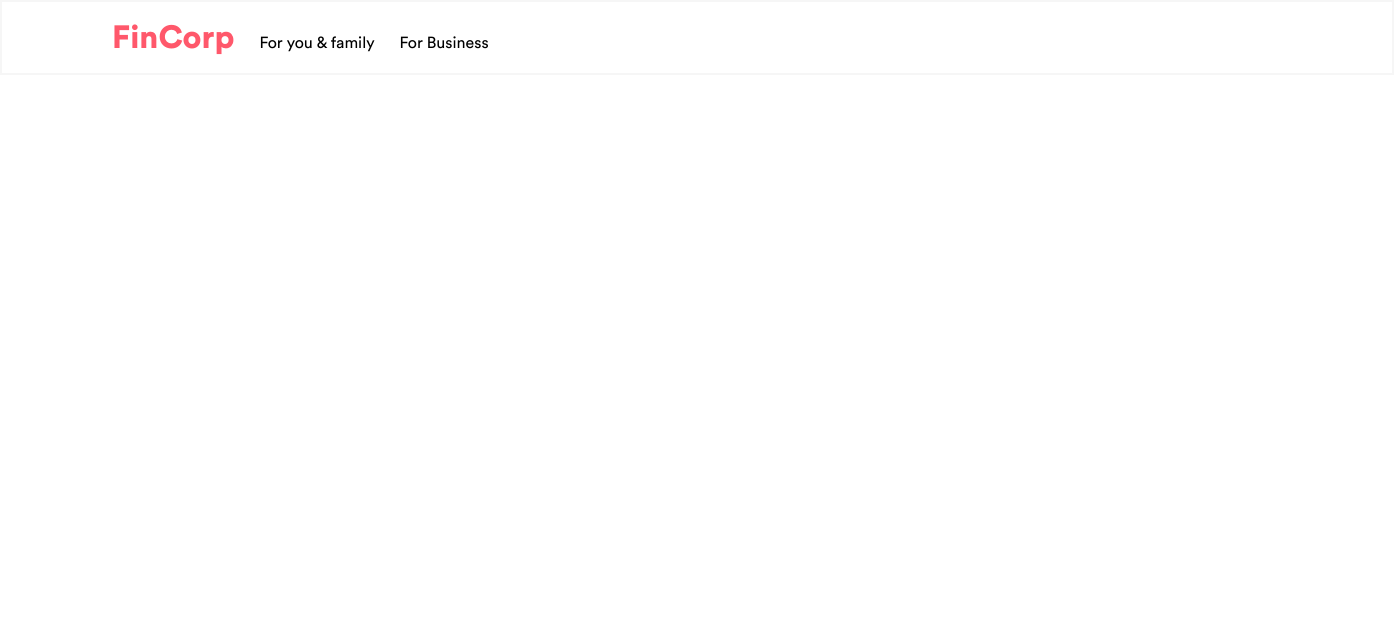
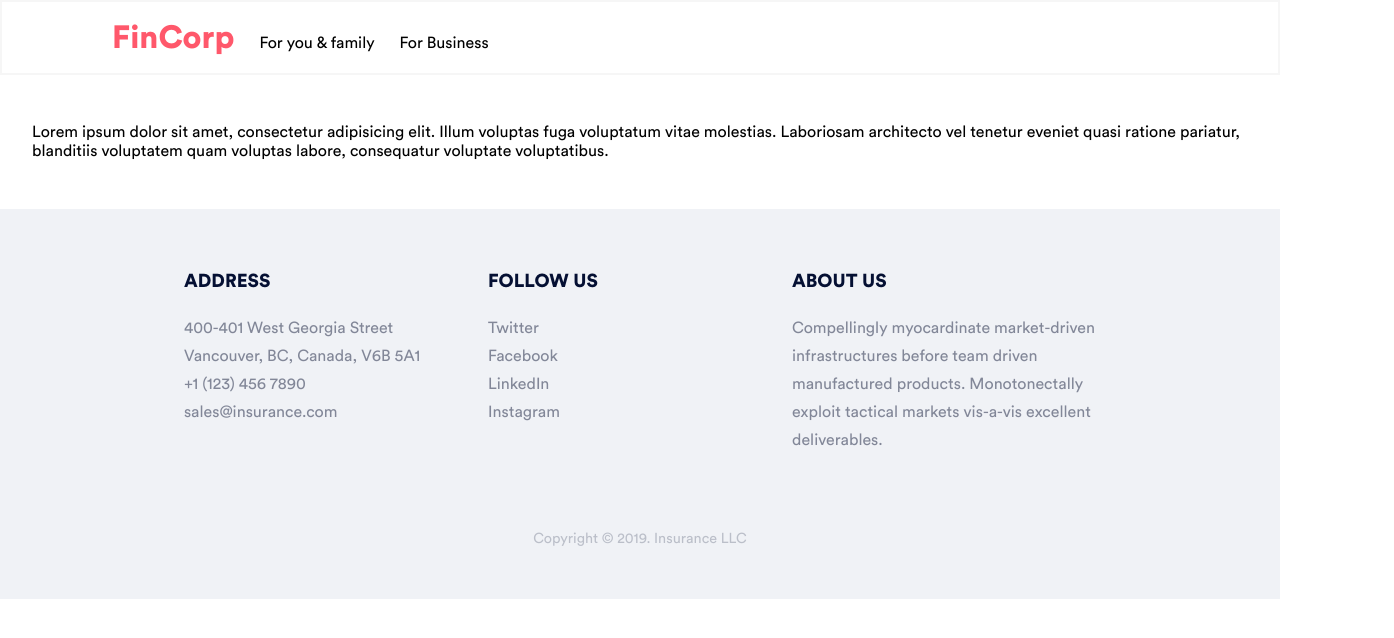
Before and after one commit to Online13/sayna-test-front-react, a React (Create React App) app: page / in a window 1280 px wide. Shown: the top 638 px of the page, 1394 px wide, since content can reach past the window. Built offline with nearby package versions, Linux system fonts and the light colour scheme.

Commit message:
add footer

```diff
--- /dev/null
+++ b/src/components/layouts/Footer/Footer.jsx
@@ -0,0 +1,38 @@
+import { Link } from "react-router-dom";
+import "./Footer.scss";
+
+function Footer() {
+  return (
+    <footer className="footer">
+      <div className="footer-grid row">
+        <div className="col-12 col-lg-3">
+          <h3>ADDRESS</h3>
+          <p>
+            400-401 West Georgia Street <br />
+            Vancouver, BC, Canada, V6B 5A1 <br />
+            +1 (123) 456 7890 <br />
+            sales@insurance.com <br />
+          </p>
+        </div>
+        <div className="col-12 col-lg-3">
+          <h3>FOLLOW US</h3>
+          <div className="follow">
+            <Link to="#">Twitter</Link>
+            <Link to="#">Facebook</Link>
+            <Link to="#">LinkedIn</Link>
+            <Link to="#">Instagram</Link>
+          </div>
+        </div>
+        <div className="col-12 col-lg-3">
+          <h3>ABOUT US</h3>
+          <p>
+          Compellingly myocardinate market-driven infrastructures before team driven manufactured products. Monotonectally exploit tactical markets vis-a-vis excellent deliverables.
+          </p>
+        </div>
+      </div>
+      <p>Copyright © 2019. Insurance LLC</p>
+    </footer>
+  );
+}
+
+export default Footer;
--- /dev/null
+++ b/src/components/layouts/Footer/Footer.scss
@@ -0,0 +1,33 @@
+.footer {
+  background-color: #F0F2F6;
+  padding: 32px;
+  padding-top: 5vh;
+
+  line-height: 28px;
+
+  h3 {
+    color: #051033;
+  }
+
+  .follow {
+    display: flex;
+    flex-direction: column;
+  }
+
+  .footer-grid {
+    justify-content: center;
+    h3 + * {
+      color: #828798;
+      font-size: 1rem;
+    }
+  }
+
+  & > p {
+    display: flex;
+    align-items: center;
+    justify-content: center;
+    color: #BBBFC9;
+    padding-top: 5vh;
+    font-size: 0.9rem;
+  }
+}
--- a/src/components/layouts/Header/Header.scss
+++ b/src/components/layouts/Header/Header.scss
@@ -1,7 +1,6 @@
 @import "./../../../assets/styles/functions.scss";
 
 .header {
-  width: 100%;
   height: 71px;
   display: flex;
   align-items: center;
--- a/src/components/pages/Main/Main.jsx
+++ b/src/components/pages/Main/Main.jsx
@@ -1,3 +1,4 @@
+import Footer from "../../layouts/Footer/Footer";
 import Header from "../../layouts/Header/Header";
 import "./Main.scss";
 
@@ -5,6 +6,10 @@ function Main() {
   return (
     <main className="main">
       <Header />
+      <p className="p-2">
+        Lorem ipsum dolor sit amet, consectetur adipisicing elit. Illum voluptas fuga voluptatum vitae molestias. Laboriosam architecto vel tenetur eveniet quasi ratione pariatur, blanditiis voluptatem quam voluptas labore, consequatur voluptate voluptatibus.
+      </p>
+      <Footer />
     </main>
   );
 }
--- a/src/index.scss
+++ b/src/index.scss
@@ -23,3 +23,8 @@ html, body {
 #root {
   width: 100%;
 }
+
+a {
+  text-decoration: none;
+  color: inherit;
+}
```
